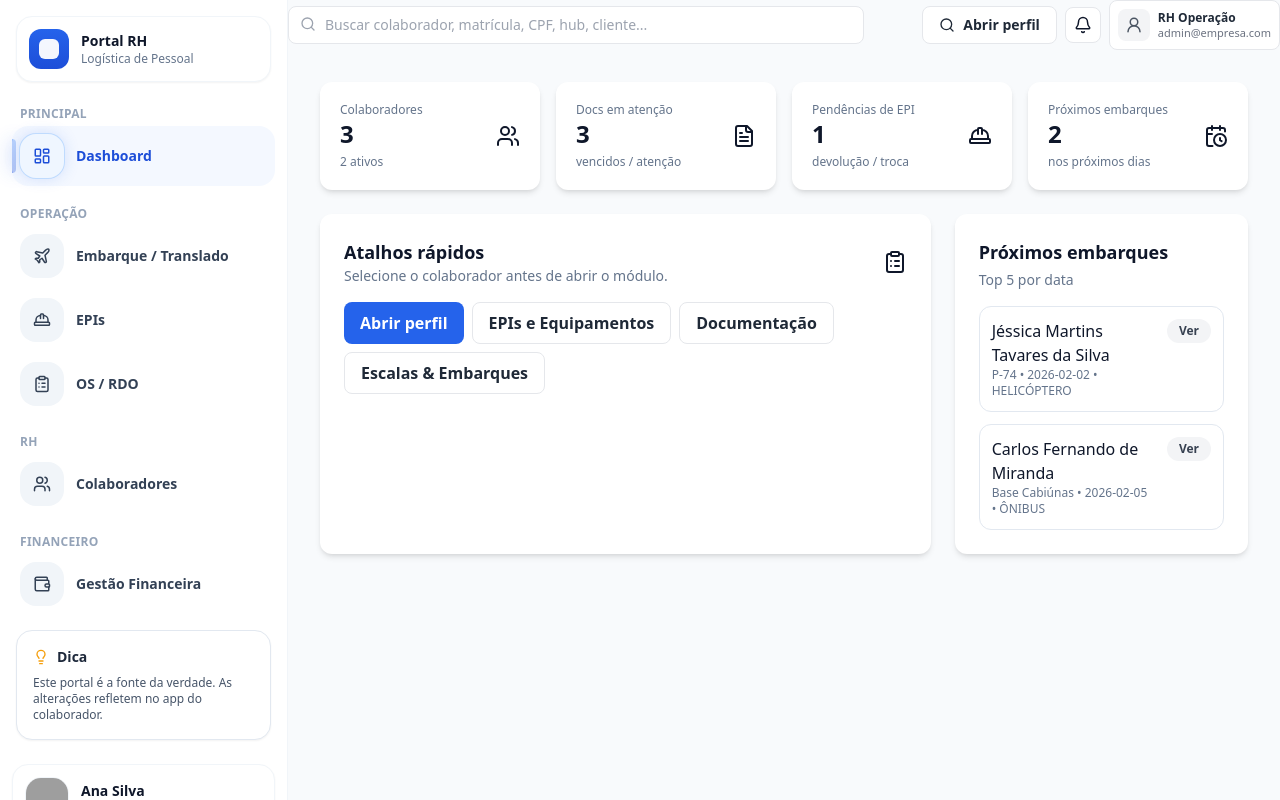
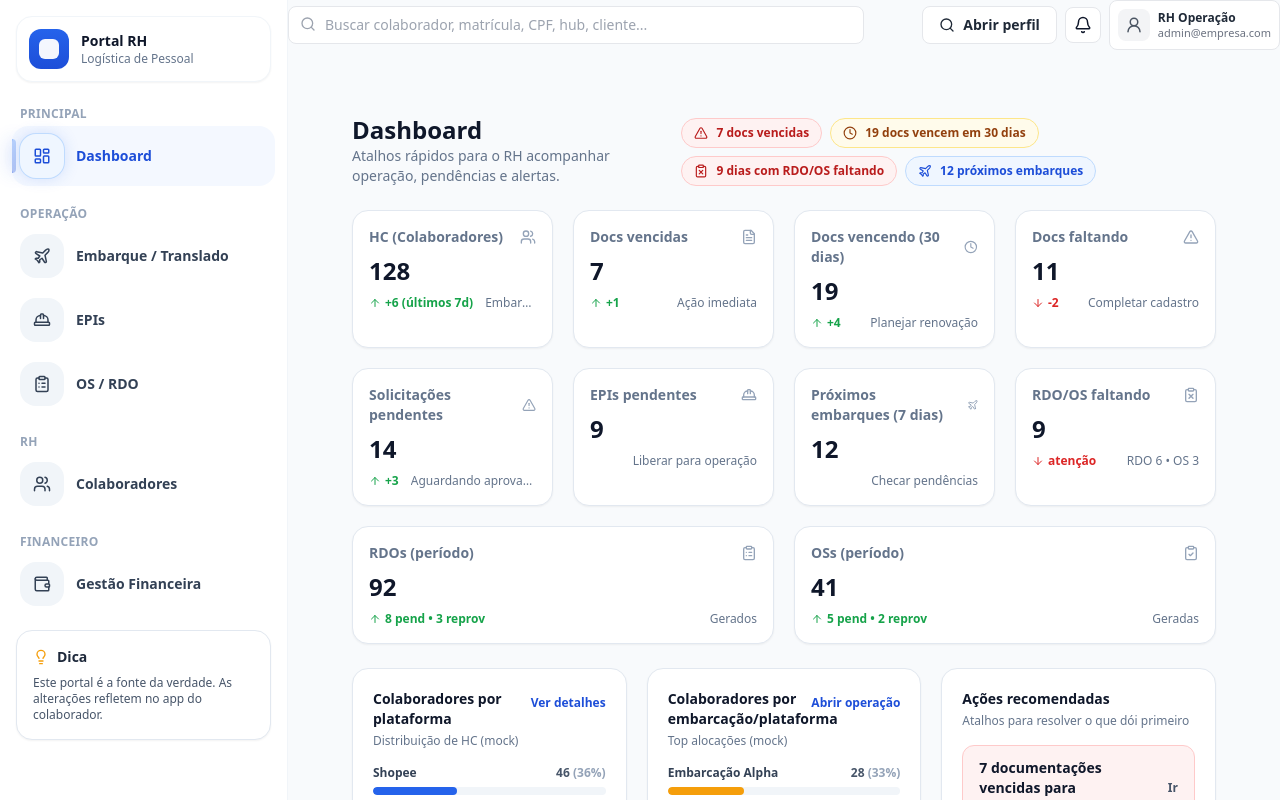
Before and after one commit to thechosenbynone-coder/logistica_pessoal_app_portal, a React (Vite) app in the folder apps/portal-rh/: page / in a window 1280 px wide. Shown: the top 800 px of the page. Built offline with nearby package versions, Linux system fonts and the light colour scheme; grey boxes are pictures that could not be loaded.

Commit message:
Update DashboardPage.jsx

```diff
--- a/apps/portal-rh/src/features/dashboard/DashboardPage.jsx
+++ b/apps/portal-rh/src/features/dashboard/DashboardPage.jsx
@@ -1,156 +1,361 @@
-import React, { useMemo, useState } from 'react';
-import { CalendarClock, ClipboardList, FileText, HardHat, Users } from 'lucide-react';
-import Card from '../../ui/Card';
-import Badge from '../../ui/Badge';
-import Button from '../../ui/Button';
-import EmployeePickerModal from '../../components/EmployeePickerModal';
+import React, { useMemo } from "react";
+import { motion } from "framer-motion";
+import { cn } from "../../ui/ui.js";
+import {
+  AlertTriangle,
+  ArrowDown,
+  ArrowUp,
+  ClipboardCheck,
+  ClipboardList,
+  ClipboardX,
+  FileText,
+  HardHat,
+  Minus,
+  Plane,
+  Users,
+  Clock,
+} from "lucide-react";
 
-function countDocsStatus(e) {
-  const expired = e.docs?.expired ?? 0;
-  const warning = e.docs?.warning ?? 0;
-  if (expired > 0) return 'Vencido';
-  if (warning > 0) return 'Atenção';
-  return 'OK';
+/**
+ * DashboardMetricCard (JSX)
+ * - Design: lift + shadow no hover
+ * - Header com título + ícone
+ * - Valor grande + trend
+ * - Clicável (atalho) via onNavigate
+ */
+
+// Trend types: 'up' | 'down' | 'neutral'
+const TrendIconFor = (trendType) => (trendType === "up" ? ArrowUp : trendType === "down" ? ArrowDown : Minus);
+const TrendColorClassFor = (trendType) =>
+  trendType === "up" ? "text-green-600" : trendType === "down" ? "text-red-600" : "text-slate-500";
+
+function DashboardMetricCard({ value, title, icon: IconComponent, trendChange, trendType = "neutral", className, onClick, hint }) {
+  const TrendIcon = TrendIconFor(trendType);
+  const trendColorClass = TrendColorClassFor(trendType);
+  const clickable = typeof onClick === "function";
+
+  return (
+    <motion.div
+      whileHover={
+        clickable
+          ? { y: -4, boxShadow: "0 10px 15px -3px rgb(0 0 0 / 0.08), 0 4px 6px -4px rgb(0 0 0 / 0.08)" }
+          : undefined
+      }
+      transition={{ type: "spring", stiffness: 400, damping: 22 }}
+      className={cn(clickable ? "cursor-pointer" : "", "rounded-2xl", className)}
+      onClick={onClick}
+      role={clickable ? "button" : undefined}
+      tabIndex={clickable ? 0 : undefined}
+      onKeyDown={
+        clickable
+          ? (e) => {
+              if (e.key === "Enter" || e.key === " ") onClick?.();
+            }
+          : undefined
+      }
+      aria-label={clickable ? `${title}: ${value}` : undefined}
+    >
+      <div className="h-full rounded-2xl border border-slate-200 bg-white shadow-sm transition-colors duration-200">
+        <div className="flex items-center justify-between gap-3 px-4 pt-4 pb-2">
+          <div className="text-sm font-semibold text-slate-500">{title}</div>
+          {IconComponent ? <IconComponent className="h-4 w-4 text-slate-400" aria-hidden="true" /> : null}
+        </div>
+
+        <div className="px-4 pb-4">
+          <div className="text-2xl font-extrabold text-slate-900">{value}</div>
+
+          <div className="mt-2 flex items-center justify-between gap-3">
+            {trendChange ? (
+              <div className={cn("flex items-center text-xs font-semibold", trendColorClass)}>
+                <TrendIcon className="h-3 w-3 mr-1" aria-hidden="true" />
+                <span className="whitespace-nowrap">{trendChange}</span>
+              </div>
+            ) : (
+              <div className="text-xs text-slate-400"> </div>
+            )}
+
+            {hint ? <div className="text-xs text-slate-500 truncate">{hint}</div> : null}
+          </div>
+        </div>
+      </div>
+    </motion.div>
+  );
 }
 
-function formatDeployment(dep) {
-  if (!dep) return 'Sem embarque';
-  const parts = [dep.destination, dep.embarkDate, dep.transport].filter(Boolean);
-  return parts.join(' • ');
+function SectionCard({ title, subtitle, children, right }) {
+  return (
+    <div className="rounded-2xl border border-slate-200 bg-white shadow-sm">
+      <div className="flex items-start justify-between gap-3 px-5 pt-5">
+        <div className="min-w-0">
+          <div className="text-sm font-extrabold text-slate-900">{title}</div>
+          {subtitle ? <div className="mt-1 text-xs text-slate-500">{subtitle}</div> : null}
+        </div>
+        {right ? <div className="shrink-0">{right}</div> : null}
+      </div>
+      <div className="px-5 pb-5 pt-4">{children}</div>
+    </div>
+  );
 }
 
-export default function DashboardPage({ employees = [], onOpenEmployee }) {
-  const [pickerOpen, setPickerOpen] = useState(false);
-  const [pickerTab, setPickerTab] = useState('overview');
-
-  const openPicker = (tabKey) => {
-    setPickerTab(tabKey);
-    setPickerOpen(true);
-  };
-
-  const summary = useMemo(() => {
-    const total = employees.length;
-    const active = employees.filter((e) => e.status === 'ATIVO').length;
-    const docsAttention = employees.filter((e) => countDocsStatus(e) !== 'OK').length;
-    const epiPending = employees.filter((e) => (e.equipment?.pendingReturn ?? 0) > 0).length;
-    return { total, active, docsAttention, epiPending };
-  }, [employees]);
-
-  const nextDeployments = useMemo(() => {
-    return employees
-      .filter((e) => e.nextDeployment)
-      .slice()
-      .sort((a, b) =>
-        (a.nextDeployment?.embarkDate || '').localeCompare(b.nextDeployment?.embarkDate || '')
-      )
-      .slice(0, 5);
-  }, [employees]);
+function Pill({ tone = "slate", icon: Icon, label, onClick }) {
+  const clickable = typeof onClick === "function";
+  const toneCls =
+    tone === "red"
+      ? "border-red-200 bg-red-50 text-red-700"
+      : tone === "amber"
+        ? "border-amber-200 bg-amber-50 text-amber-800"
+        : tone === "blue"
+          ? "border-blue-200 bg-blue-50 text-blue-700"
+          : "border-slate-200 bg-slate-50 text-slate-700";
 
   return (
-    <div className="space-y-6">
-      <EmployeePickerModal
-        isOpen={pickerOpen}
-        onClose={() => setPickerOpen(false)}
-        employees={employees}
-        title="Selecione o colaborador"
-        onSelect={(emp) => onOpenEmployee?.(emp.id, pickerTab)}
-      />
+    <button
+      type="button"
+      onClick={onClick}
+      className={cn(
+        "inline-flex items-center gap-2 rounded-full border px-3 py-1.5 text-xs font-semibold transition",
+        clickable ? "hover:brightness-[0.98] active:brightness-[0.96]" : "cursor-default",
+        toneCls
+      )}
+      aria-label={label}
+    >
+      {Icon ? <Icon className="h-3.5 w-3.5" aria-hidden="true" /> : null}
+      <span className="whitespace-nowrap">{label}</span>
+    </button>
+  );
+}
 
-      <div className="grid grid-cols-1 gap-4 md:grid-cols-4">
-        <Card className="p-5">
-          <div className="flex items-center justify-between">
-            <div>
-              <div className="text-xs text-slate-500">Colaboradores</div>
-              <div className="text-2xl font-semibold text-slate-900">{summary.total}</div>
-              <div className="mt-1 text-xs text-slate-500">{summary.active} ativos</div>
-            </div>
-            <Users />
-          </div>
-        </Card>
-        <Card className="p-5">
-          <div className="flex items-center justify-between">
-            <div>
-              <div className="text-xs text-slate-500">Docs em atenção</div>
-              <div className="text-2xl font-semibold text-slate-900">{summary.docsAttention}</div>
-              <div className="mt-1 text-xs text-slate-500">vencidos / atenção</div>
-            </div>
-            <FileText />
-          </div>
-        </Card>
-        <Card className="p-5">
-          <div className="flex items-center justify-between">
-            <div>
-              <div className="text-xs text-slate-500">Pendências de EPI</div>
-              <div className="text-2xl font-semibold text-slate-900">{summary.epiPending}</div>
-              <div className="mt-1 text-xs text-slate-500">devolução / troca</div>
-            </div>
-            <HardHat />
-          </div>
-        </Card>
-        <Card className="p-5">
-          <div className="flex items-center justify-between">
-            <div>
-              <div className="text-xs text-slate-500">Próximos embarques</div>
-              <div className="text-2xl font-semibold text-slate-900">{nextDeployments.length}</div>
-              <div className="mt-1 text-xs text-slate-500">nos próximos dias</div>
-            </div>
-            <CalendarClock />
-          </div>
-        </Card>
+function ProgressRow({ label, value, total, tone = "blue" }) {
+  const pct = total > 0 ? Math.round((value / total) * 100) : 0;
+  const barTone = tone === "amber" ? "bg-amber-500" : tone === "red" ? "bg-red-500" : tone === "green" ? "bg-green-500" : "bg-blue-600";
+  return (
+    <div className="space-y-1.5">
+      <div className="flex items-center justify-between gap-3">
+        <div className="text-xs font-semibold text-slate-700 truncate">{label}</div>
+        <div className="text-xs font-semibold text-slate-600">
+          {value} <span className="text-slate-400">({pct}%)</span>
+        </div>
       </div>
-
-      <div className="grid grid-cols-1 gap-6 lg:grid-cols-3">
-        <Card className="p-6 lg:col-span-2">
-          <div className="flex items-center justify-between">
-            <div>
-              <div className="text-lg font-semibold text-slate-900">Atalhos rápidos</div>
-              <div className="text-sm text-slate-500">Selecione o colaborador antes de abrir o módulo.</div>
-            </div>
-            <ClipboardList />
-          </div>
-
-          <div className="mt-4 flex flex-wrap gap-2">
-            <Button onClick={() => openPicker('overview')}>Abrir perfil</Button>
-            <Button variant="secondary" onClick={() => openPicker('equipment')}>
-              EPIs e Equipamentos
-            </Button>
-            <Button variant="secondary" onClick={() => openPicker('docs')}>
-              Documentação
-            </Button>
-            <Button variant="secondary" onClick={() => openPicker('mobility')}>
-              Escalas & Embarques
-            </Button>
-          </div>
-        </Card>
-
-        <Card className="p-6">
-          <div className="text-lg font-semibold text-slate-900">Próximos embarques</div>
-          <div className="mt-1 text-sm text-slate-500">Top 5 por data</div>
-
-          <div className="mt-4 space-y-3">
-            {nextDeployments.length === 0 ? (
-              <div className="text-sm text-slate-500">Sem embarques cadastrados.</div>
-            ) : (
-              nextDeployments.map((e) => (
-                <button
-                  key={e.id}
-                  type="button"
-                  className="w-full rounded-xl border border-slate-200 p-3 text-left hover:bg-slate-50"
-                  onClick={() => onOpenEmployee?.(e.id, 'mobility')}
-                >
-                  <div className="flex items-start justify-between gap-3">
-                    <div>
-                      <div className="font-medium text-slate-900">{e.name}</div>
-                      <div className="text-xs text-slate-500">{formatDeployment(e.nextDeployment)}</div>
-                    </div>
-                    <Badge tone="gray">Ver</Badge>
-                  </div>
-                </button>
-              ))
-            )}
-          </div>
-        </Card>
+      <div className="h-2 w-full rounded-full bg-slate-100 overflow-hidden">
+        <div className={cn("h-full rounded-full", barTone)} style={{ width: `${pct}%` }} />
       </div>
     </div>
   );
 }
+
+export default function DashboardPage({ onNavigate }) {
+  const go = (key) => {
+    if (typeof onNavigate === "function") onNavigate(key);
+  };
+
+  // MOCK DATA (depois plugamos API)
+  const mock = useMemo(
+    () => ({
+      hc: { total: 128, embarked: 84, base: 44, delta: "+6 (últimos 7d)" },
+      docs: {
+        expiring30: 19,
+        expired: 7,
+        missing: 11,
+        deltaExpiring: "+4",
+        deltaExpired: "+1",
+        deltaMissing: "-2",
+      },
+      requests: {
+        pendingApprovals: 14,
+        epiPending: 9,
+        upcomingEmbark: 12,
+        deltaPending: "+3",
+      },
+      rdo: {
+        generated: 92,
+        pendingApproval: 8,
+        rejected: 3,
+        missingDays: 6, // dias com RDO faltando
+      },
+      os: {
+        generated: 41,
+        pendingApproval: 5,
+        rejected: 2,
+        missingDays: 3, // dias com OS faltando
+      },
+      distribution: {
+        platforms: [
+          { label: "Shopee", value: 46 },
+          { label: "Mercado Livre", value: 38 },
+          { label: "iFood", value: 21 },
+          { label: "Outros", value: 23 },
+        ],
+        vessels: [
+          { label: "Embarcação Alpha", value: 28 },
+          { label: "Embarcação Delta", value: 22 },
+          { label: "Plataforma P-09", value: 19 },
+          { label: "Plataforma P-12", value: 15 },
+        ],
+      },
+      recommendedActions: [
+        { tone: "red", label: "7 documentações vencidas para regularizar", go: () => go("employees") },
+        { tone: "amber", label: "8 RDOs aguardando aprovação", go: () => go("work") },
+        { tone: "blue", label: "9 EPIs pendentes para liberar", go: () => go("equipment") },
+      ],
+      recentActivity: [
+        { ts: "Hoje 09:12", text: "OS #1043 enviada por João S." },
+        { ts: "Hoje 08:40", text: "Doc. CNH de Maria L. vence em 12 dias" },
+        { ts: "Ontem 18:06", text: "EPI (Capacete) aprovado para Carlos F." },
+      ],
+    }),
+    []
+  );
+
+  const totalByPlatform = mock.distribution.platforms.reduce((s, x) => s + x.value, 0);
+  const totalByVessel = mock.distribution.vessels.reduce((s, x) => s + x.value, 0);
+  const missingTotal = mock.rdo.missingDays + mock.os.missingDays;
+
+  return (
+    <div className="p-6 lg:p-8">
+      {/* Header */}
+      <div className="mb-6 flex flex-col gap-2 sm:flex-row sm:items-end sm:justify-between">
+        <div>
+          <div className="text-2xl font-extrabold text-slate-900">Dashboard</div>
+          <div className="text-sm text-slate-500">Atalhos rápidos para o RH acompanhar operação, pendências e alertas.</div>
+        </div>
+
+        <div className="flex flex-wrap gap-2">
+          <Pill tone="red" icon={AlertTriangle} label={`${mock.docs.expired} docs vencidas`} onClick={() => go("employees")} />
+          <Pill tone="amber" icon={Clock} label={`${mock.docs.expiring30} docs vencem em 30 dias`} onClick={() => go("employees")} />
+          <Pill tone={missingTotal > 0 ? "red" : "slate"} icon={ClipboardX} label={`${missingTotal} dias com RDO/OS faltando`} onClick={() => go("work")} />
+          <Pill tone="blue" icon={Plane} label={`${mock.requests.upcomingEmbark} próximos embarques`} onClick={() => go("mobility")} />
+        </div>
+      </div>
+
+      {/* Cards topo */}
+      <div className="grid gap-5 sm:grid-cols-2 lg:grid-cols-4">
+        <DashboardMetricCard
+          title="HC (Colaboradores)"
+          value={`${mock.hc.total}`}
+          icon={Users}
+          trendChange={mock.hc.delta}
+          trendType="up"
+          hint={`Embarcados ${mock.hc.embarked} • Base ${mock.hc.base}`}
+          onClick={() => go("employees")}
+        />
+        <DashboardMetricCard title="Docs vencidas" value={`${mock.docs.expired}`} icon={FileText} trendChange={mock.docs.deltaExpired} trendType="up" hint="Ação imediata" onClick={() => go("employees")} />
+        <DashboardMetricCard title="Docs vencendo (30 dias)" value={`${mock.docs.expiring30}`} icon={Clock} trendChange={mock.docs.deltaExpiring} trendType="up" hint="Planejar renovação" onClick={() => go("employees")} />
+        <DashboardMetricCard title="Docs faltando" value={`${mock.docs.missing}`} icon={AlertTriangle} trendChange={mock.docs.deltaMissing} trendType="down" hint="Completar cadastro" onClick={() => go("employees")} />
+      </div>
+
+      {/* Cards operação */}
+      <div className="mt-5 grid gap-5 sm:grid-cols-2 lg:grid-cols-4">
+        <DashboardMetricCard
+          title="Solicitações pendentes"
+          value={`${mock.requests.pendingApprovals}`}
+          icon={AlertTriangle}
+          trendChange={mock.requests.deltaPending}
+          trendType="up"
+          hint="Aguardando aprovação"
+          onClick={() => go("employees")}
+        />
+        <DashboardMetricCard title="EPIs pendentes" value={`${mock.requests.epiPending}`} icon={HardHat} trendType="neutral" hint="Liberar para operação" onClick={() => go("equipment")} />
+        <DashboardMetricCard title="Próximos embarques (7 dias)" value={`${mock.requests.upcomingEmbark}`} icon={Plane} trendType="neutral" hint="Checar pendências" onClick={() => go("mobility")} />
+        <DashboardMetricCard title="RDO/OS faltando" value={`${missingTotal}`} icon={ClipboardX} trendChange={missingTotal > 0 ? "atenção" : "ok"} trendType={missingTotal > 0 ? "down" : "neutral"} hint={`RDO ${mock.rdo.missingDays} • OS ${mock.os.missingDays}`} onClick={() => go("work")} />
+      </div>
+
+      {/* RDO/OS */}
+      <div className="mt-5 grid gap-5 sm:grid-cols-2 lg:grid-cols-4">
+        <DashboardMetricCard
+          title="RDOs (período)"
+          value={`${mock.rdo.generated}`}
+          icon={ClipboardList}
+          trendChange={`${mock.rdo.pendingApproval} pend • ${mock.rdo.rejected} reprov`}
+          trendType={mock.rdo.pendingApproval > 0 ? "up" : "neutral"}
+          hint="Gerados"
+          onClick={() => go("work")}
+          className="lg:col-span-2"
+        />
+        <DashboardMetricCard
+          title="OSs (período)"
+          value={`${mock.os.generated}`}
+          icon={ClipboardCheck}
+          trendChange={`${mock.os.pendingApproval} pend • ${mock.os.rejected} reprov`}
+          trendType={mock.os.pendingApproval > 0 ? "up" : "neutral"}
+          hint="Geradas"
+          onClick={() => go("work")}
+          className="lg:col-span-2"
+        />
+      </div>
+
+      {/* Seções inferiores */}
+      <div className="mt-6 grid gap-5 lg:grid-cols-3">
+        <SectionCard
+          title="Colaboradores por plataforma"
+          subtitle="Distribuição de HC (mock)"
+          right={
+            <button type="button" onClick={() => go("employees")} className="text-xs font-semibold text-blue-700 hover:underline">
+              Ver detalhes
+            </button>
+          }
+        >
+          <div className="space-y-4">
+            {mock.distribution.platforms.map((p) => (
+              <ProgressRow key={p.label} label={p.label} value={p.value} total={totalByPlatform} tone="blue" />
+            ))}
+          </div>
+        </SectionCard>
+
+        <SectionCard
+          title="Colaboradores por embarcação/plataforma"
+          subtitle="Top alocações (mock)"
+          right={
+            <button type="button" onClick={() => go("mobility")} className="text-xs font-semibold text-blue-700 hover:underline">
+              Abrir operação
+            </button>
+          }
+        >
+          <div className="space-y-4">
+            {mock.distribution.vessels.map((p) => (
+              <ProgressRow key={p.label} label={p.label} value={p.value} total={totalByVessel} tone="amber" />
+            ))}
+          </div>
+        </SectionCard>
+
+        <SectionCard title="Ações recomendadas" subtitle="Atalhos para resolver o que dói primeiro">
+          <div className="flex flex-col gap-2.5">
+            {mock.recommendedActions.map((a, idx) => (
+              <button
+                key={idx}
+                type="button"
+                onClick={a.go}
+                className={cn(
+                  "flex items-center justify-between gap-3 rounded-xl border px-4 py-3 text-left transition",
+                  a.tone === "red"
+                    ? "border-red-200 bg-red-50 hover:brightness-[0.98]"
+                    : a.tone === "amber"
+                      ? "border-amber-200 bg-amber-50 hover:brightness-[0.98]"
+                      : "border-blue-200 bg-blue-50 hover:brightness-[0.98]"
+                )}
+              >
+                <div className="text-sm font-semibold text-slate-900">{a.label}</div>
+                <span className="text-xs font-extrabold text-slate-600">Ir</span>
+              </button>
+            ))}
+          </div>
+
+          <div className="mt-4 rounded-xl border border-slate-200 bg-white p-4">
+            <div className="text-xs font-extrabold text-slate-900">Últimas movimentações</div>
+            <div className="mt-3 space-y-2">
+              {mock.recentActivity.map((x, i) => (
+                <div key={i} className="flex items-start justify-between gap-3">
+                  <div className="text-xs text-slate-500 shrink-0">{x.ts}</div>
+                  <div className="text-xs font-semibold text-slate-700 text-right">{x.text}</div>
+                </div>
+              ))}
+            </div>
+          </div>
+        </SectionCard>
+      </div>
+
+      <div className="mt-6 text-xs text-slate-500">
+        Dados mock por enquanto. Depois conectamos API e fazemos cada card abrir com o filtro correto (ex.: “docs vencidas”, “RDO pendente”, “EPI aguardando”).
+      </div>
+    </div>
+  );
+}
```
